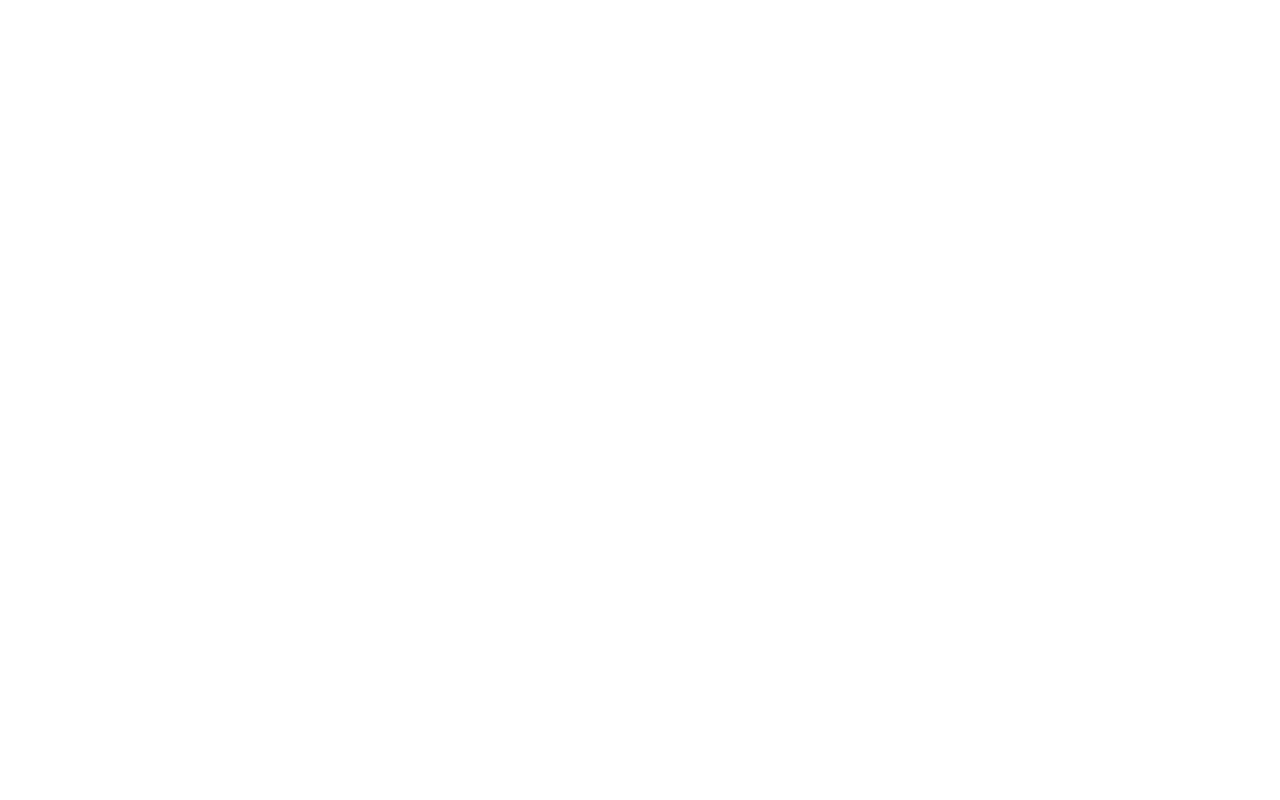
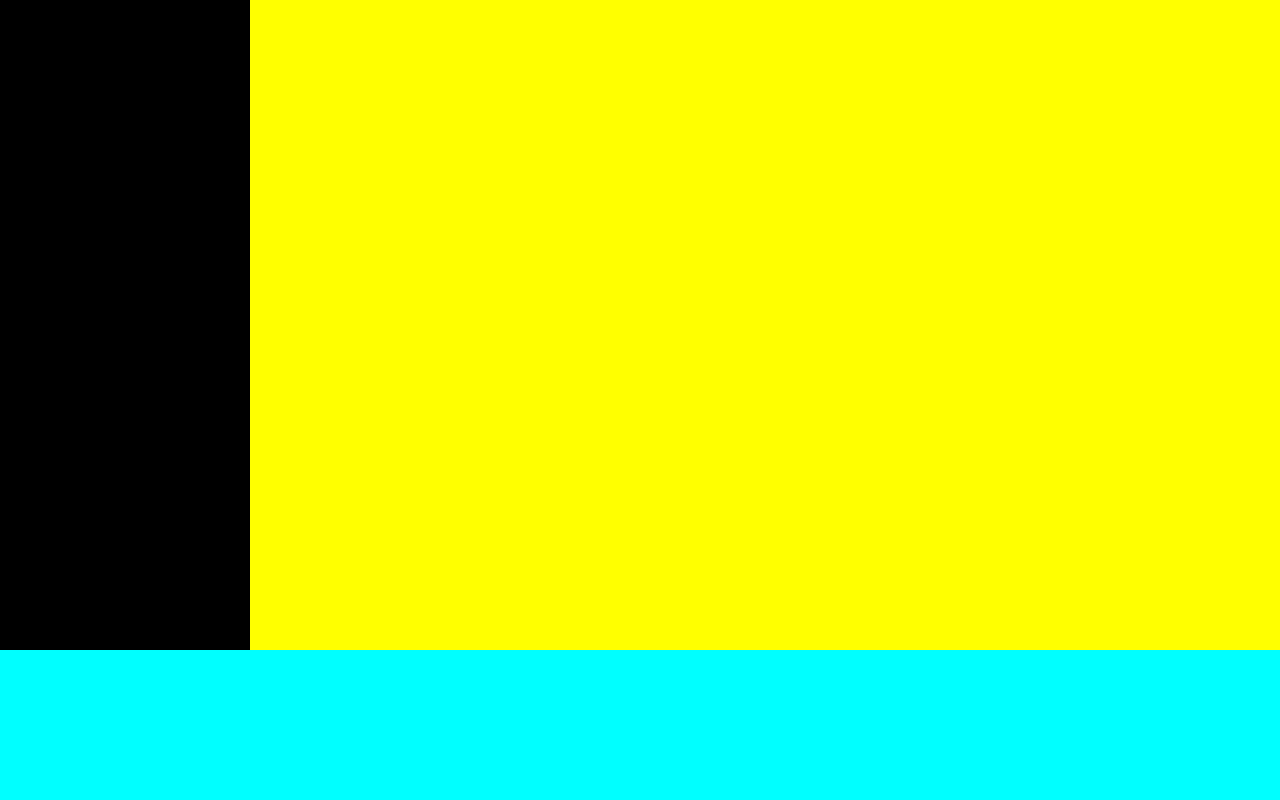
Before and after one commit to Antoniok2/html-css-spotifyweb, a plain HTML site: page index.html in a window 1280 px wide. Drawn offline with Linux system fonts and the light colour scheme.

Commit message:
creata macro struttura

```diff
--- a/css/style.css
+++ b/css/style.css
@@ -1,5 +1,35 @@
 * {
     padding: 0;
-    margin: ;
+    margin: 0;
     box-sizing: border-box;
 }
+
+.wrapper::after {
+    content: "";
+    display: table;
+    clear: both;
+}
+
+.wrapper {
+    height: calc(100vh - 150px);
+    background-color: beige;
+}
+
+.aside {
+    float: left;
+    width: 250px;
+    height: 100%;
+    background-color: black;
+}
+
+.main {
+    width: 100%;
+    height: 100%;
+    background-color: yellow;
+}
+
+.navigation_bar {
+    width: 100%;
+    height: 150px;
+    background-color: aqua;
+}
--- a/index.html
+++ b/index.html
@@ -9,5 +9,29 @@
 </head>
 <body>
 
+    <div class="wrapper">
+        <div class="aside">
+
+        </div>
+
+        <div class="main">
+
+        </div>
+
+    </div>
+
+    <div class="navigation_bar">
+
+    </div>
+
+
+
+
+
+
+
+
+
+
 </body>
 </html>
```
